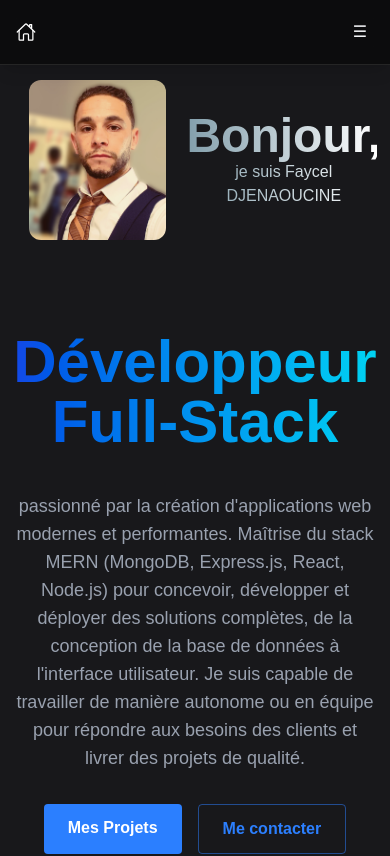
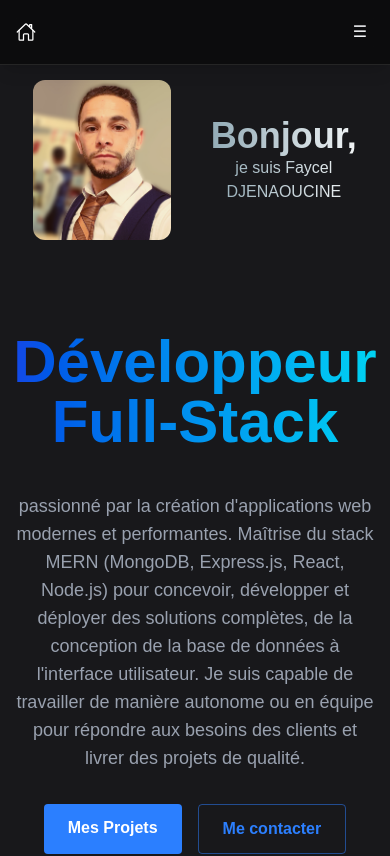
Before and after one commit to meepoorkeepo/portfulio, a React (Vite) app: page / in a window 390 px wide. Shown: the top 856 px of the page. Built offline with nearby package versions, Linux system fonts and the light colour scheme.

Commit message:
modified bonjour

```diff
--- a/src/components/sections/Home.jsx
+++ b/src/components/sections/Home.jsx
@@ -7,7 +7,7 @@ export default function Home() {
         <div className='text-center z-10 px-4'>
             <div className='flex mb-8 pt-15 max-w-4xl mx-auto pb-10 justify-center items-center bg-linear-to-r from-cyan-900 to-white bg-clip-text text-transparent leading-right sm:gap-5 md:gap-10'>
                 <img className='size-50 sm:size-40 md:size-60 lg:size-80 object-cover rounded-4xl p-5' src="/IMG20240727084926.jpg" alt="ma photo" />
-                <h2 className='lg:text-7xl md:text-5xl sm:text-3xl py-5'><span className='text-5xl lg:text-7xl md:text-5xl sm:text-5xl font-bold'>Bonjour,</span> <br /> je suis Faycel DJENAOUCINE</h2>
+                <h2 className='lg:text-7xl md:text-5xl sm:text-3xl py-5'><span className='text-4xl lg:text-7xl md:text-5xl font-bold'>Bonjour,</span> <br /> je suis Faycel DJENAOUCINE</h2>
             </div>
 
             <h1 className='text-6xl md:text-7xl pb-4 font-bold mb-6 bg-linear-to-r from-blue-700 to-cyan-400 bg-clip-text text-transparent leading-right'>
```
